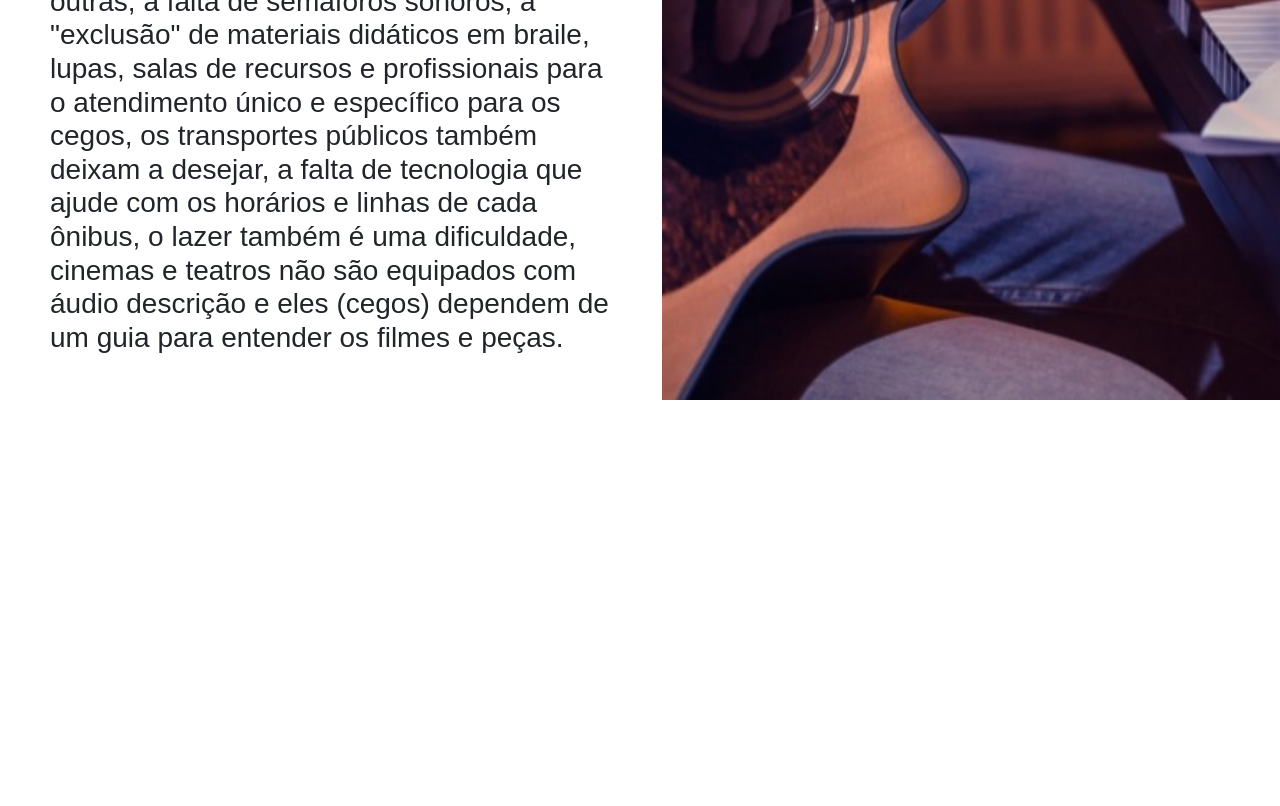
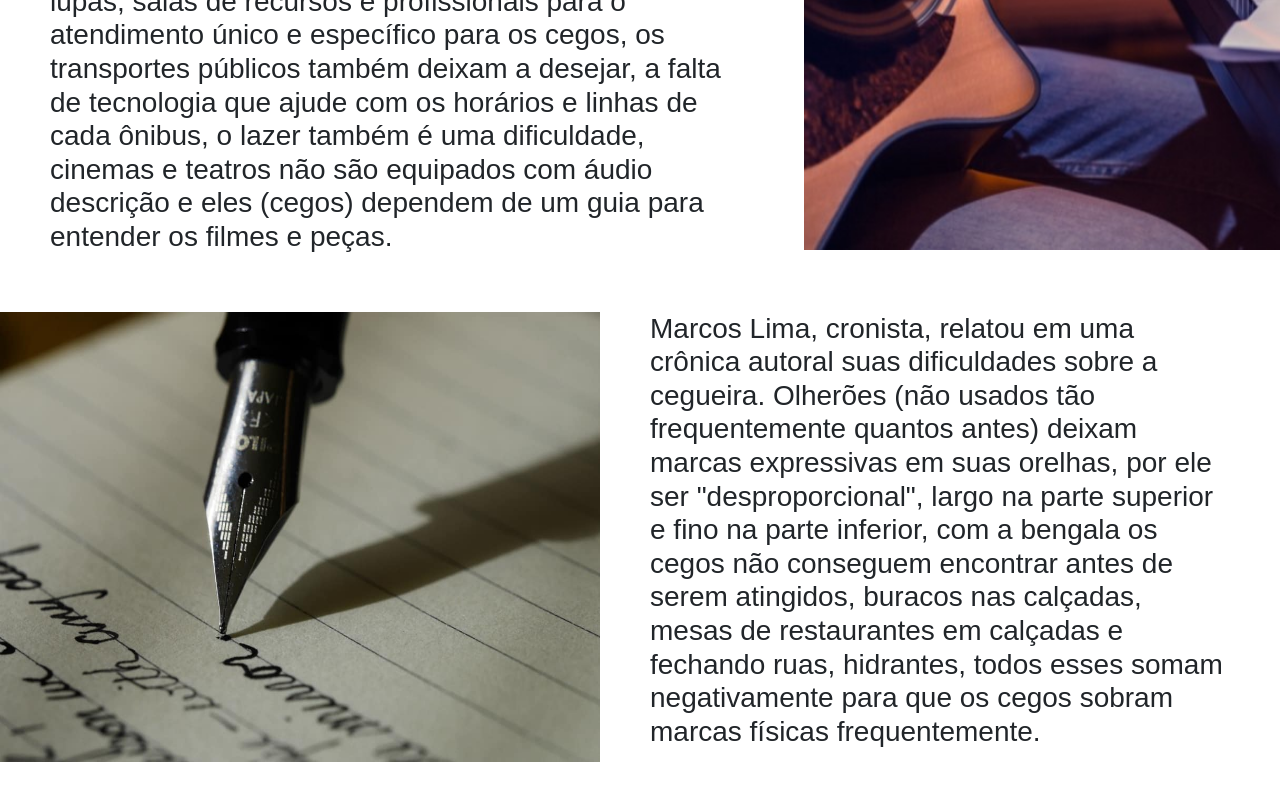
Before and after one commit to pedromagalhaes2083/projeto_integrador_social, a website built with Parcel: page relatos_def.html in a window 1280 px wide. Shown: the part 3927-4733 px from the top of the page. Before the commit the page ends 4377 px from the top, so only its background shows below. Built offline with nearby package versions, Linux system fonts and the light colour scheme.

Commit message:
alteracoes dos colaboradores

```diff
--- a/relatos_def.html
+++ b/relatos_def.html
@@ -120,7 +120,20 @@
                         os cegos, os transportes públicos também deixam a desejar, a falta de tecnologia que ajude com os horários e linhas de cada ônibus, o lazer também é uma dificuldade, cinemas e teatros não são equipados com áudio descrição e eles
                         (cegos) dependem de um guia para entender os filmes e peças.</h3>
                 </div>
-                <img src="img/fotos/fundo_musico.jpg" class="mt-50 mb-50" alt="" height="650" width="wf-600">
+                <img src="img/fotos/fundo_musico.jpg" class="mt-50 mb-50" alt="" height="500" width="550">
+            </div>
+        </div>
+    </section>
+    <section>
+        <div class="m-auto" style="display: block;">
+            <div class=" d-flex">
+                <img src="img/fotos/fundo_cronista.jpg" alt="" height="450" width="600">
+                <div class=" mb-50">
+                    <h3 class="margin-left-50 margin-right-50 ">Marcos Lima, cronista, relatou em uma crônica autoral suas dificuldades sobre a cegueira. Olherões (não usados tão frequentemente quantos antes) deixam marcas expressivas em suas orelhas, por ele ser "desproporcional", largo na parte
+                        superior e fino na parte inferior, com a bengala os cegos não conseguem encontrar antes de serem atingidos, buracos nas calçadas, mesas de restaurantes em calçadas e fechando ruas, hidrantes, todos esses somam negativamente para
+                        que os cegos sobram marcas físicas frequentemente. </h3>
+                </div>
+
             </div>
         </div>
     </section>
```
Also changed, not shown: sobre.html (+3 -1 lines), img/colaboradores/felipe.jpg (added), img/fotos/fundo_cronista.jpg (added).
